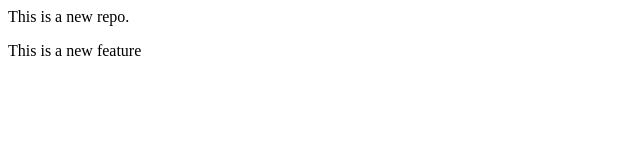
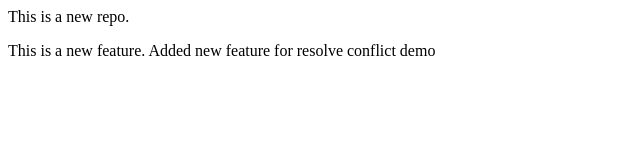
Before and after one commit to Padma-2907/local_repo, a plain HTML site: page index.html in a window 1280 px wide. Shown: the whole page, without its empty margins (0-640 px from the left). Drawn offline with Linux system fonts and the light colour scheme.

Commit message:
Save changes

```diff
--- a/index.html
+++ b/index.html
@@ -1,2 +1,2 @@
 <p>This is a new repo.</p>
-<p>This is a new feature</p>
+<p>This is a new feature. Added new feature for resolve conflict demo</p>
```
